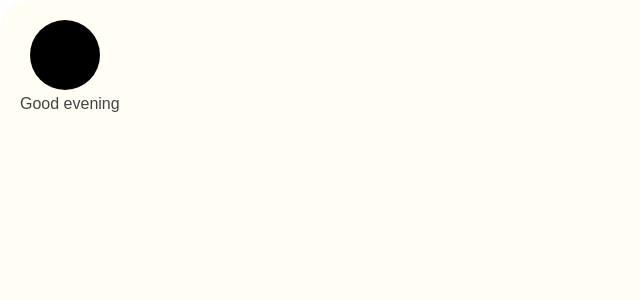
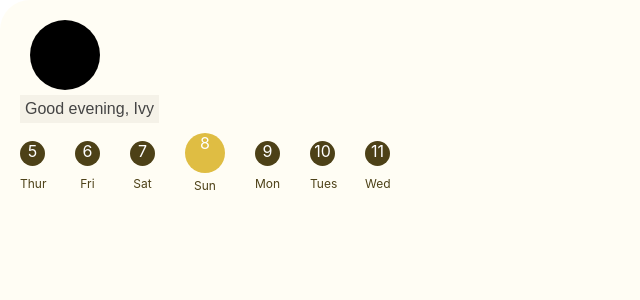
Before and after one commit to n1kFrost/react-tutorial, a React (Create React App) app: page / in a window 1280 px wide. Shown: the top 300 px of the page, without its empty margins (0-640 px from the left). Built offline with nearby package versions, Linux system fonts and the light colour scheme.

Commit message:
feat/DataSession

```diff
--- a/src/app/App.js
+++ b/src/app/App.js
@@ -1,7 +1,10 @@
 import { AppWrapper } from "./styles.js";
 import { Header } from "../features/Header/index.jsx";
+import { Container } from "../features/Calendar/index.jsx"
 function App() {
-  return <AppWrapper><Header /></AppWrapper>;
+  return <AppWrapper><Header />
+  <Container />
+  </AppWrapper>;
 }
 
 export default App;
--- /dev/null
+++ b/src/features/Calendar/index.jsx
@@ -0,0 +1,38 @@
+import * as El from './styles'
+
+export const Container = () => {
+    return (
+        <El.Container>
+            <El.DataSession>
+                <El.DataSessionElement>
+                    5
+                    <El.Day>Thur</El.Day>
+                </El.DataSessionElement>
+                <El.DataSessionElement>
+                    6
+                    <El.Day>Fri</El.Day>
+                </El.DataSessionElement>
+                <El.DataSessionElement>
+                    7
+                    <El.Day>Sat</El.Day>
+                </El.DataSessionElement>
+                <El.DayBold>
+                    8
+                    <El.Day>Sun</El.Day>
+                </El.DayBold>
+                <El.DataSessionElement>
+                    9
+                    <El.Day>Mon</El.Day>
+                </El.DataSessionElement>
+                <El.DataSessionElement>
+                    10
+                    <El.Day>Tues</El.Day>
+                </El.DataSessionElement>
+                <El.DataSessionElement>
+                    11
+                    <El.Day>Wed</El.Day>
+                </El.DataSessionElement>
+            </El.DataSession>
+        </El.Container>
+    )
+}
--- /dev/null
+++ b/src/features/Calendar/styles.js
@@ -0,0 +1,49 @@
+import styled from "styled-components";
+
+export const Container = styled.div`
+  display: flex;
+  gap: 30px;
+  width: 100%;
+`;
+
+export const DataSession = styled.div`
+  display: flex;
+  flex-direction: row;
+  gap: 30px;
+  justify-content: center;
+  align-items: center;
+  margin-top: 10px;
+`;
+
+export const DataSessionElement = styled.div`
+  height: 25px;
+  width: 25px;
+  border-radius: 50%;
+  background-color: #4D4117;
+  text-align: center;
+  color: white;
+  display: flex;
+  gap: 15px;
+  flex-direction: column;
+`;
+
+export const Day = styled.div`
+  color: #4d4117;
+  font-size: 12px;
+  font-style: normal;
+  font-weight: 400;
+  line-height: normal;
+`;
+
+export const DayBold = styled.div`
+background-color: #DFBD43;
+height: 40px;
+width: 40px;
+border-radius: 50%;
+text-align: center;
+color: white;
+display: flex;
+gap: 25px;
+flex-direction: column;
+align-items: center;
+`
--- a/src/features/Header/index.jsx
+++ b/src/features/Header/index.jsx
@@ -3,10 +3,10 @@ import * as El from "./styles";
 export const Header = () => {
   return (
     <El.HeaderWrapper>
-      <El.AvatarCircle />
-      <El.HeaderText>
-        Good evening
-      </El.HeaderText>
+      <El.AvatarCircle>
+
+      </El.AvatarCircle>
+      <El.HeaderText>Good evening, Ivy</El.HeaderText>
     </El.HeaderWrapper>
   );
 };
--- a/src/features/Header/styles.js
+++ b/src/features/Header/styles.js
@@ -1,24 +1,27 @@
-import styled from 'styled-components'
+import styled from "styled-components";
 
 export const HeaderWrapper = styled.div`
   display: flex;
   flex-direction: column;
   width: 100%;
   gap: 5px;
-`
+`;
 export const AvatarCircle = styled.div`
   width: 70px;
   height: 70px;
   border-radius: 50%;
   background-color: black;
   margin-left: 10px;
-`
+`;
 
 export const HeaderText = styled.div`
-    color: #444;
+  color: #444444;
   font-family: Rubik, sans-serif;
   font-size: 16px;
   font-style: normal;
   font-weight: 400;
   line-height: normal;
-`
+  background-color: #F5F2E8;
+  padding: 5px;
+  width: fit-content;
+`;
```
Lines whose indentation alone changed are shown as unchanged.
